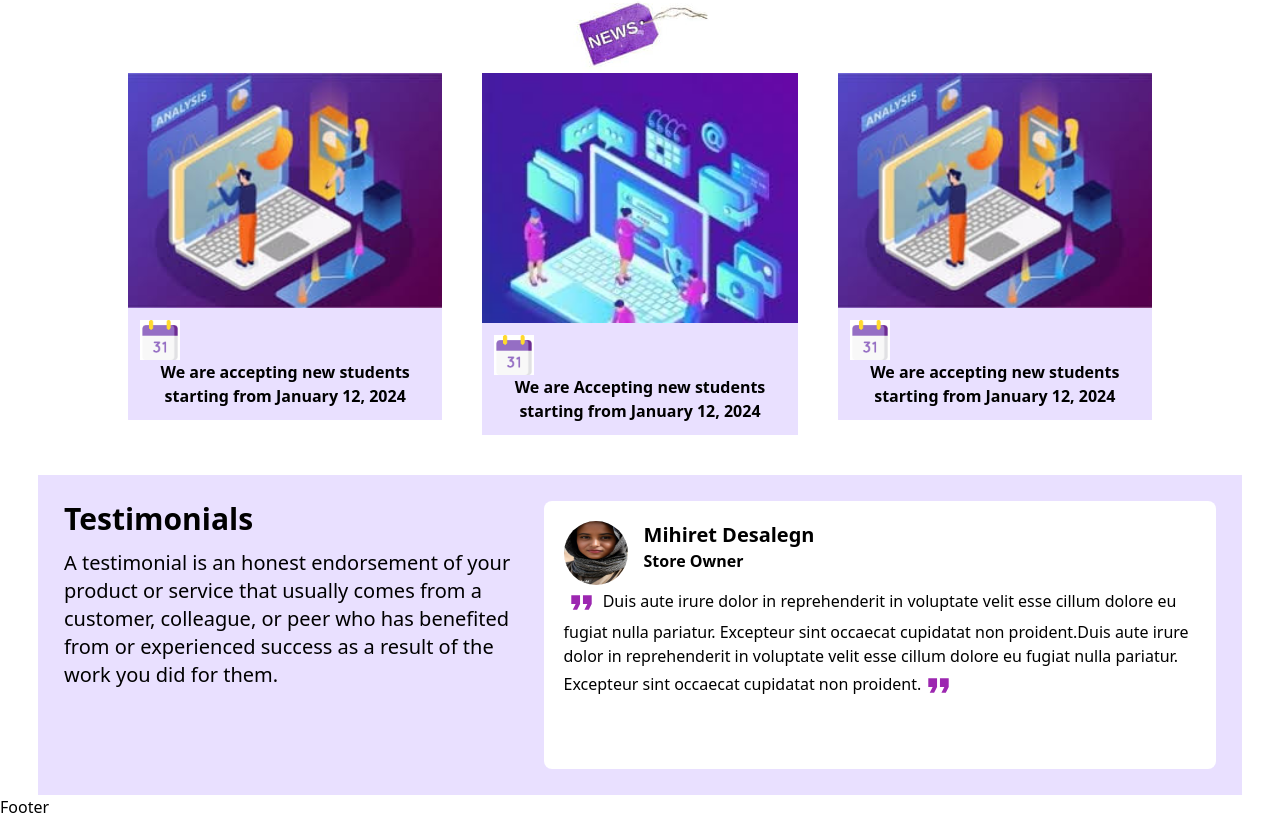
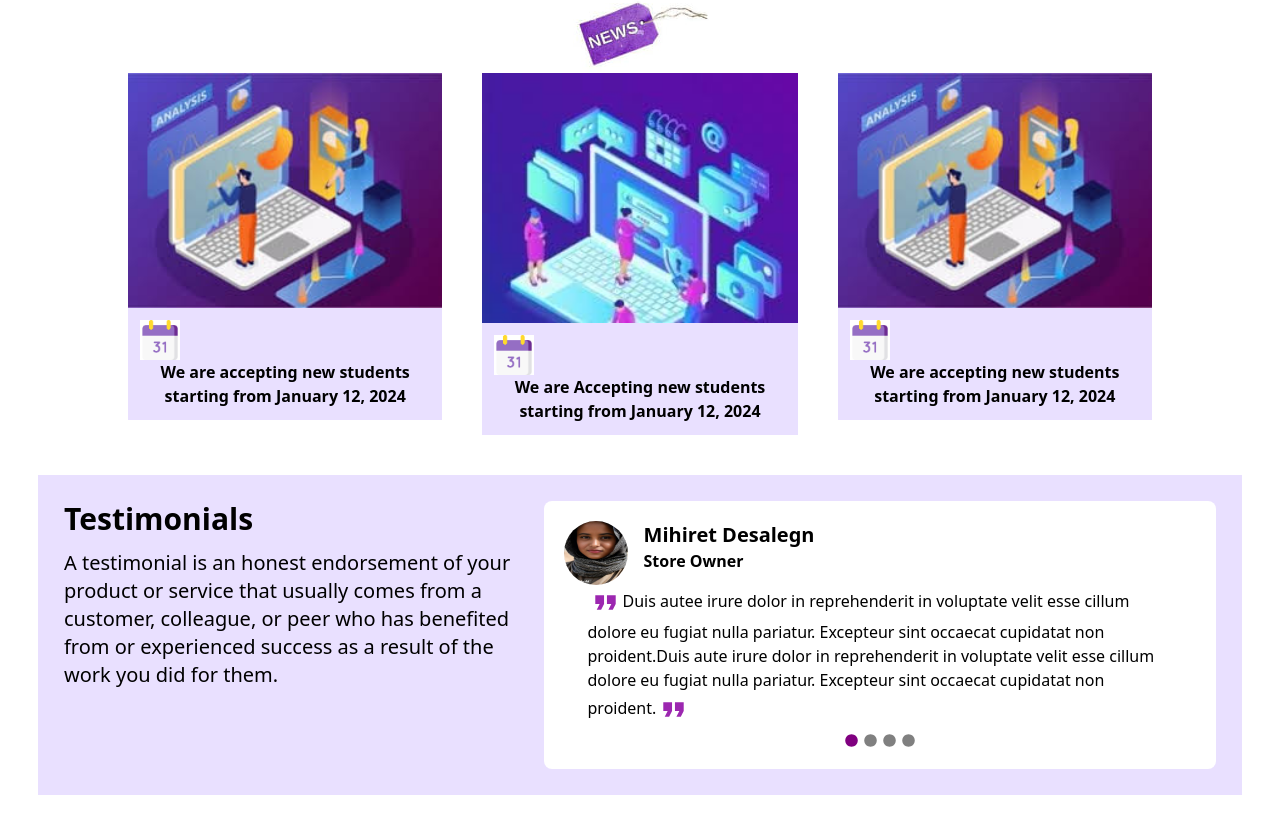
Before and after one commit to mihret1/MSS-Tour-and-tourism-website-, a React (Vite) app in the folder client/: page / in a window 1280 px wide. Shown: the part 4078-4897 px from the top of the page. After the commit the page ends 4873 px from the top, so only its background shows below. Built offline with nearby package versions, Linux system fonts and the light colour scheme.

Commit message:
finish testimony part

```diff
--- a/client/src/components/Footer.jsx
+++ b/client/src/components/Footer.jsx
@@ -1,7 +1,13 @@
 
 function Footer() {
   return (
-    <div>Footer</div>
+    <div>
+      <div className="">
+
+      </div>
+      <div></div>
+      <div></div>
+    </div>
   )
 }
 
--- a/client/src/pages/Home.jsx
+++ b/client/src/pages/Home.jsx
@@ -45,6 +45,10 @@ import EventNoteIcon from '@mui/icons-material/EventNote';
 import GroupsIcon from '@mui/icons-material/Groups';import HorizontalRuleSharp from "@mui/icons-material/HorizontalRuleSharp";
 import { useState } from "react";
 import FormatQuoteIcon from '@mui/icons-material/FormatQuote';
+import CircleIcon from '@mui/icons-material/Circle';
+import { IconButton } from "@mui/material";
+
+
 
 const Home=()=>{
   var settings = {
@@ -66,6 +70,7 @@ const Home=()=>{
 
   let num=[1,1,1,1,1,1,1,1,1,1,1];
   const [p,setP]=useState(1)
+  const [t,setT]=useState(1)
 
     return(
       <div className="m-0 flex flex-col gap-10">
@@ -388,7 +393,7 @@ const Home=()=>{
 
 
      {/* part nine */}
-     <div className="flex flex-row gap-8 bg-[#E9E0FF] mx-[3%] h-80 xss:max-md:h-[540px]  xs:max-xss:h-[660px]  p-[2%]  max-md:flex-col">
+     <div className="flex flex-row gap-8 bg-[#E9E0FF] mx-[3%] h-80 md:max-ml:h-96  xss:max-md:h-[560px]  xs:max-xss:h-[660px]  p-[2%]  max-md:flex-col">
         <div className="w-[40%] max-md:w-[95%]">
           <h1 className="text-3xl font-bold pb-3">Testimonials</h1>
           <p className="text-xl">A testimonial is an honest endorsement of your product or
@@ -397,6 +402,7 @@ const Home=()=>{
              result of the work you did for them.</p>
         </div>
         <div className="bg-white w-[60%] rounded-lg p-5 max-md:w-[95%]">
+
           <div className="flex gap-4">
             <img src={pp}  className=" rounded-full w-16 h-16"/>
             <div className="font-semibold">
@@ -406,14 +412,28 @@ const Home=()=>{
           </div>
           <div>
 
-              <p className=" font-medium">
-              <FormatQuoteIcon color="secondary" fontSize="large"/>   Duis aute irure dolor in reprehenderit in voluptate velit esse
+              <p className=" font-medium ml:px-6 lg:text-base">
+              <FormatQuoteIcon color="secondary" fontSize="large"/>
+
+              {(t===1 || t===3) && `Duis autee irure dolor in reprehenderit in voluptate velit esse
               cillum dolore eu fugiat nulla pariatur.
-               Excepteur sint occaecat cupidatat non proident.Duis aute irure dolor in
-                reprehenderit in voluptate velit esse
-               cillum dolore eu fugiat nulla pariatur. Excepteur sint occaecat cupidatat non proident.
+              Excepteur sint occaecat cupidatat non proident.Duis aute irure dolor in
+              reprehenderit in voluptate velit esse
+              cillum dolore eu fugiat nulla pariatur. Excepteur sint occaecat cupidatat non proident`}.
+              { (t===2 || t===4) && `There are many variations of passages of Lorem Ipsum available,
+               but the majority have suffered alteration in some form,
+              by injected humour, or randomised words which don't look even slightly believable.
+              If you are going to use a passage of Lorem Ipsum, you need to be sure there isn't
+              anything embarrassing hidden in the middle of text.` }
+
                <FormatQuoteIcon color="secondary" fontSize="large"/> </p>
 
+          </div>
+          <div className="flex justify-center gap-1 ">
+             <button onClick={()=>setT(1)}> <CircleIcon   sx={{fontSize:15, ...(t===1 ? {color:'purple'}:{color:'gray'})}}/></button>
+             <button onClick={()=>setT(2)}> <CircleIcon  sx={{fontSize:15,...(t===2 ? {color:'purple'}:{color:'gray'})}}/></button>
+             <button onClick={()=>setT(3)}> <CircleIcon sx={{fontSize:15,...(t===3 ? {color:'purple'}:{color:'gray'})}}/></button>
+             <button onClick={()=>setT(4)}> <CircleIcon sx={{fontSize:15 ,...(t===4 ? {color:'purple'}:{color:'gray'})}}/></button>
           </div>
 
         </div>
```
